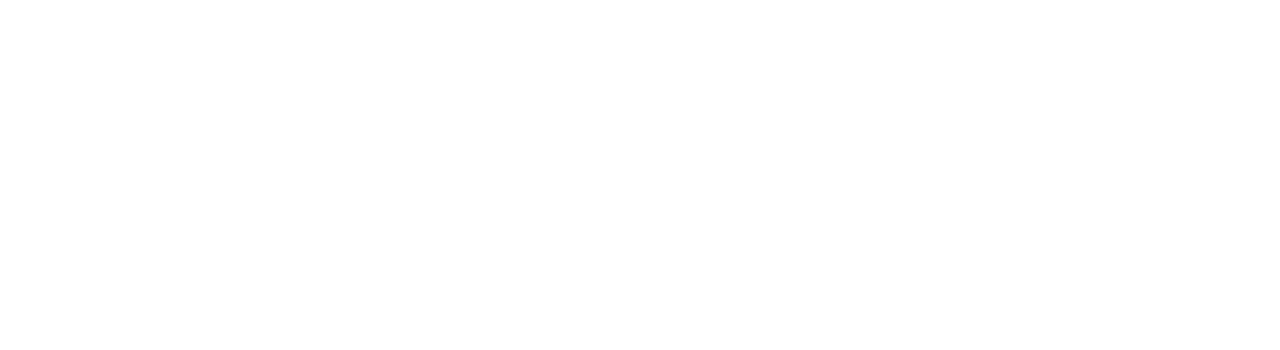
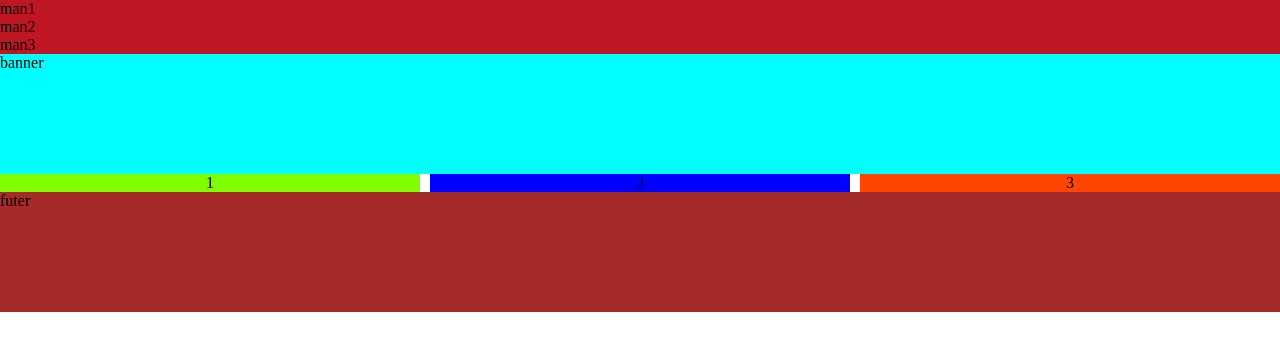
Before and after one commit to GABOTERIMON/ProyectoPaginaWebGabo, a plain HTML site: page index.html in a window 1280 px wide. Drawn offline with Linux system fonts and the light colour scheme.

Commit message:
GABOTERIMON2

```diff
--- /dev/null
+++ b/ccs/estilos.css
@@ -0,0 +1,36 @@
+.menu-cabecera {background-color:#be1622;
+width: 100%;
+}
+*{
+    margin: 0;
+    padding: 0;
+}
+.banner{background-color: aqua;
+width: 100%;
+height: 120px;}
+.cajascolumnas{
+    display: flex;
+justify-content: space-around;
+align-items: center;
+gap: 10px;
+}
+.columna{
+    flex: 1;
+    background-color: #f0f0f0;
+    border: #be1622;
+    text-align: center;
+}
+.colorverde{
+    background-color: chartreuse;
+}
+.colorazul{
+    background-color: blue;
+}
+.colornaranja{
+    background-color: orangered;
+}
+.menu-final{
+    background-color: brown;
+    width: 100%;
+    height: 120px;
+}
--- a/index.html
+++ b/index.html
@@ -1,11 +1,36 @@
 <!DOCTYPE html>
 <html lang="en">
-<head>
+<head> <link rel="stylesheet" href="ccs/estilos.css">
     <meta charset="UTF-8">
     <meta name="viewport" content="width=device-width, initial-scale=1.0">
     <title>Document</title>
 </head>
 <body>
+    <div class="menu-cabecera">
+        <ul>
+            <li>man1</li>
+            <li>man2</li>
+            <li>man3</li>
+        </ul>
+    </div>
+    <div class="banner">
+        banner
+    </div>
+    <div class="cajascolumnas">
+<div class="columna colorverde">
+1
+</div>
+<div class="columna colorazul">
+2
+</div>
+<div class="columna colornaranja">
+3
+</div>
+</div>
+<div class="menu-final">
+    futer
+    </div>
+
 
 </body>
 </html>
```
